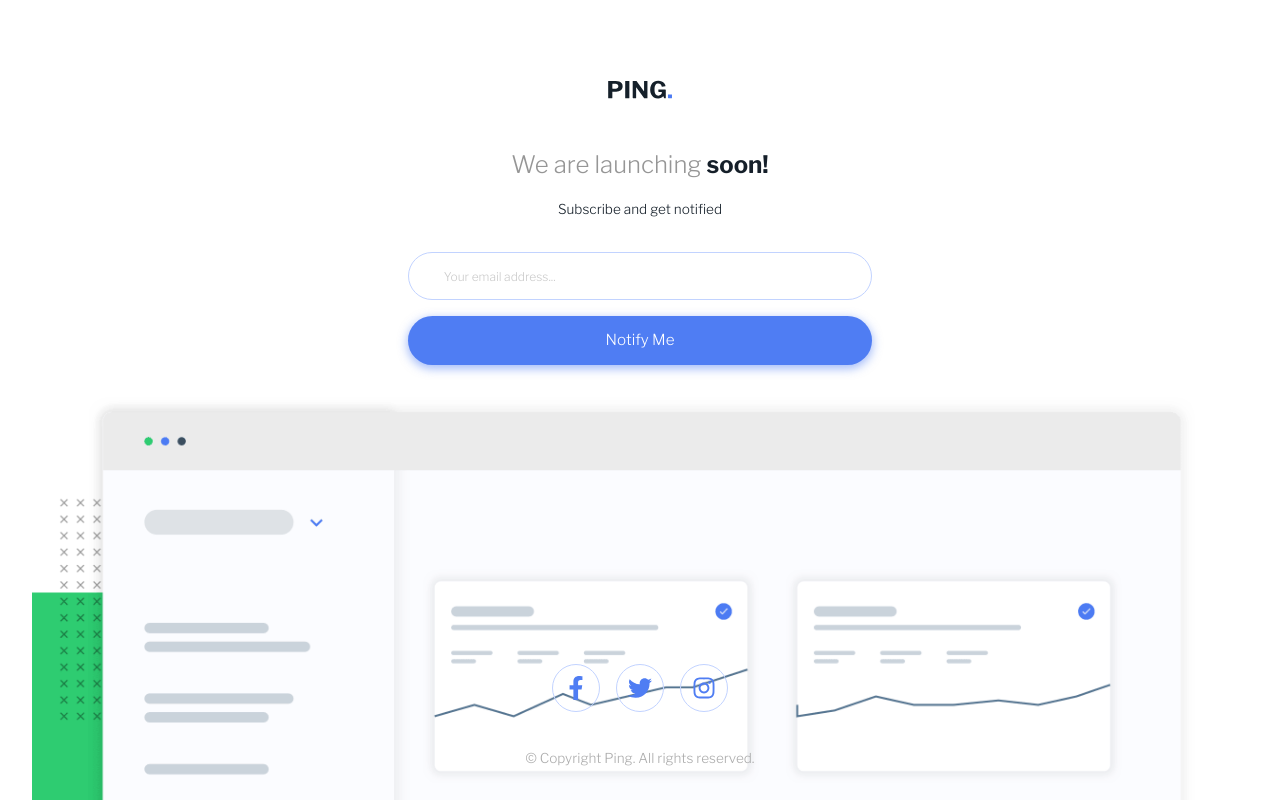
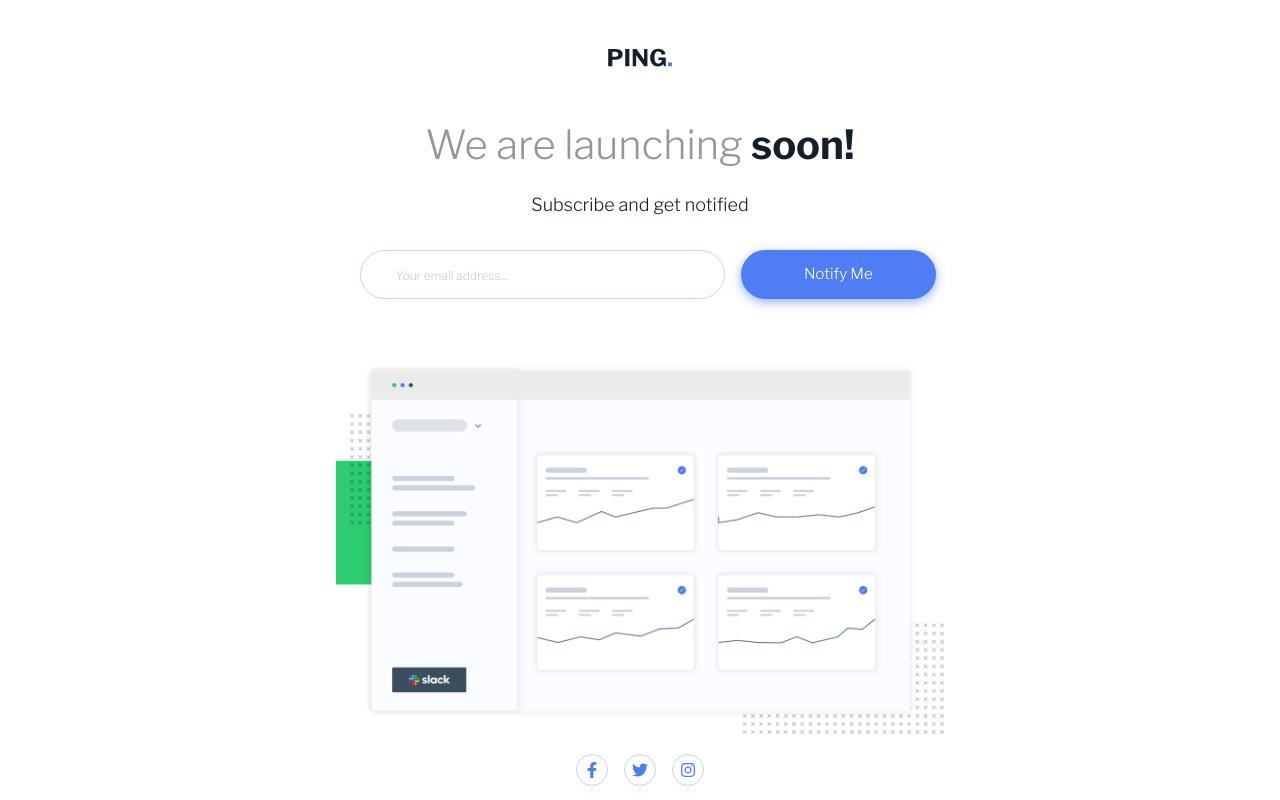
Before and after one commit to marazza-dev/ping-coming-soon-challenge, a React (Vite) app: page / in a window 1280 px wide. Shown: the top 800 px of the page. Built offline with nearby package versions, Linux system fonts and the light colour scheme.

Commit message:
fix responsivness on large screen sizes

```diff
--- a/src/App.jsx
+++ b/src/App.jsx
@@ -10,7 +10,12 @@
       <img src={logo} alt='ping brand logo' className='logo' />
       <Header />
       <Form />
-      <img src={heroImg} alt='illustrated dashboard' className='hero-image' />
+      <img
+        src={heroImg}
+        alt='illustrated dashboard'
+        className='hero-image'
+        sizes='(min-width: 40em) 80vw, 100vw'
+      />
       <Footer />
     </main>
   );
--- a/src/App.scss
+++ b/src/App.scss
@@ -52,7 +52,7 @@
 .container {
   @include flex(center, flex-start);
   flex-direction: column;
-  padding: 2rem;
+  padding-inline: 2rem;
   width: 100%;
   min-height: 100vh;
 }
@@ -60,3 +60,12 @@
   width: 4rem;
   margin: 3rem 0;
 }
+
+.hero-image {
+  @media screen and (orientation: landscape) {
+    max-width: 50%;
+  }
+  @include desktop {
+    margin-top: 2rem;
+  }
+}
--- a/src/components/Footer/footer.scss
+++ b/src/components/Footer/footer.scss
@@ -3,12 +3,14 @@
 .footer__container {
   @include flex(center, center);
   flex-direction: column;
-  gap: 1rem;
   width: 100%;
   position: absolute;
   bottom: 0;
   left: 0;
   margin-bottom: 2rem;
+  @media only screen and (orientation: landscape) {
+    position: unset;
+  }
 }
 
 .footer__social {
@@ -19,10 +21,10 @@
     @include flex(center, center);
     list-style: none;
     border-radius: 50%;
-    width: 3rem;
-    height: 3rem;
+    width: 2rem;
+    height: 2rem;
     border: 1px solid $clr-secondary-pale;
-    font-size: 1.5rem;
+    font-size: 1rem;
     background-color: transparent;
 
     &:hover {
@@ -44,7 +46,7 @@
 }
 
 .footer__copyright {
-  font-size: 0.85rem;
+  font-size: 0.65rem;
   color: $clr-neutral-gray;
   opacity: 0.8;
   text-align: center;
--- a/src/components/Form/form.scss
+++ b/src/components/Form/form.scss
@@ -5,10 +5,15 @@
   @include flex(center, center);
   flex-direction: column;
   margin: 1rem 0 2rem 0;
+  position: relative;
   gap: 1rem;
-  position: relative;
   padding-inline: 0.5rem;
   max-width: 30rem;
+
+  @include desktop {
+    flex-direction: row;
+    max-width: 50%;
+  }
 }
 
 .form__email {
@@ -37,6 +42,12 @@
   font-style: italic;
   color: $clr-secondary-light;
   margin-bottom: 1rem;
+  @include desktop {
+    position: absolute;
+    bottom: -45%;
+    left: 8%;
+    margin: 0;
+  }
 }
 
 .btn {
@@ -50,6 +61,10 @@
   font-size: 0.95rem;
   font-weight: $fw-light;
   box-shadow: $box-shadow;
+
+  @include desktop {
+    max-width: 33%;
+  }
 
   &:hover {
     background-color: rgb(101 138 243);
--- a/src/components/Form/validationRules.js
+++ b/src/components/Form/validationRules.js
@@ -1,7 +1,7 @@
 export default function validationRules(values) {
   let errors = {};
   if (!values.email) {
-    errors.email = "Email address is required";
+    errors.email = "Whoops! It looks like you forgot to add your email";
   } else if (!/\S+@\S+\.\S+/.test(values.email)) {
     errors.email = "Please provide a valid email address";
   }
--- a/src/components/Header/Header.jsx
+++ b/src/components/Header/Header.jsx
@@ -3,10 +3,12 @@
 const Header = () => {
   return (
     <>
-      <h1 className='header__title'>
-        We are launching<span> soon!</span>
-      </h1>
-      <p className='header__subtitle'>Subscribe and get notified</p>
+      <header>
+        <h1 className='header__title'>
+          We are launching<span> soon!</span>
+        </h1>
+        <p className='header__subtitle'>Subscribe and get notified</p>
+      </header>
     </>
   );
 };
--- a/src/components/Header/header.scss
+++ b/src/components/Header/header.scss
@@ -1,10 +1,22 @@
-@use "../../scss/variables" as *;
+@use "../../scss/" as *;
+
+header {
+  @include desktop {
+    margin-bottom: 1rem;
+  }
+}
+
 .header__title {
   font-family: $ff-primary;
   font-size: 1.5rem;
   font-weight: $fw-light;
   color: $clr-neutral-gray;
   margin-bottom: 1rem;
+
+  @include desktop {
+    font-size: 2.5rem;
+  }
+
   & span {
     font-weight: $fw-bold;
     color: $clr-neutral-blue;
@@ -16,4 +28,8 @@
   font-size: 0.85rem;
   font-weight: $fw-light;
   color: $clr-neutral-blue;
+  text-align: center;
+  @include desktop {
+    font-size: 1.125rem;
+  }
 }
--- a/src/scss/_variables.scss
+++ b/src/scss/_variables.scss
@@ -1,6 +1,6 @@
 // Layout
 $breakpoint-mobile: 375px;
-$breakpoint-desktop: 1440px;
+$breakpoint-desktop: 50rem;
 // Colors
 $clr-primary: hsl(223 87% 63%);
 $clr-secondary-pale: hsl(223 100% 88%);
```
Also changed, not shown: 2 other files (tests, documents, lock files or other folders).
